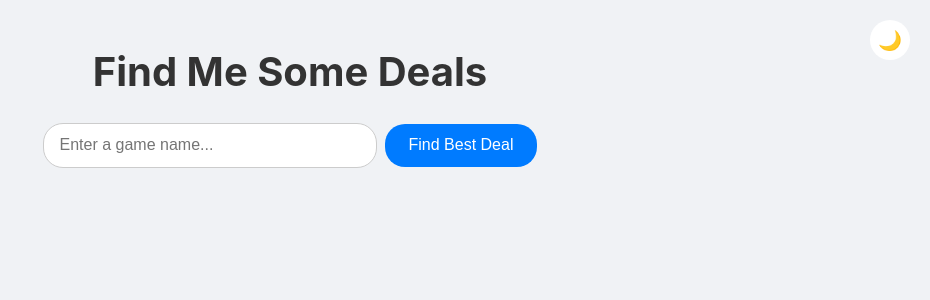
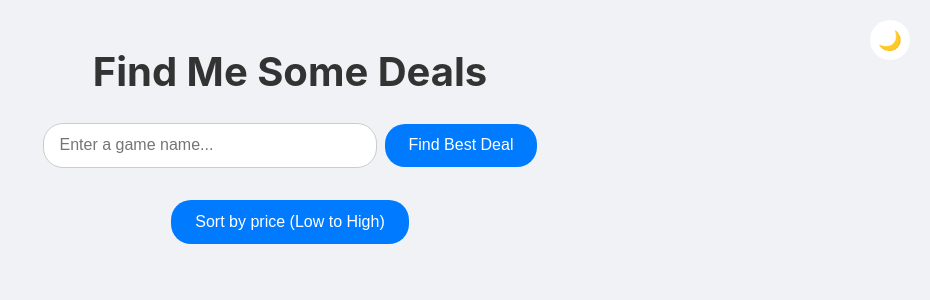
Before and after one commit to lucinho17/find-me-deals, a React (Vite) app: page / in a window 1280 px wide. Shown: the top 300 px of the page, without its empty margins (350-1280 px from the left). Built offline with nearby package versions, Linux system fonts and the light colour scheme.

Commit message:
sorting by price

```diff
--- a/src/App.jsx
+++ b/src/App.jsx
@@ -150,6 +150,8 @@ function App() {
   const [gameName, setGameName] = useState('');
   const [gameData, setGameData] = useState([]);
   const [theme, setTheme] = useState('light');
+  const [order, setOrder] = useState('asc');
+
 
   const toggleTheme = () => {
     setTheme(theme === 'light' ? 'dark' : 'light');
@@ -166,10 +168,33 @@ function App() {
         if (data.length === 0) {
           alert("No deals found for this game. Please try another title.");
         }
+
         setGameData(data);
+
       });
 
   }
+
+
+  function toggleOrder() {
+    setOrder(order === 'asc' ? 'desc' : 'asc');
+  }
+
+
+  function sortAsc() {
+    toggleOrder();
+
+    if(order === 'asc') {
+      const sortedData = [...gameData].sort((a, b) => parseFloat(a.cheapest) - parseFloat(b.cheapest));
+      setGameData(sortedData);
+    }
+    else {
+      const sortedData = [...gameData].sort((a, b) => parseFloat(b.cheapest) - parseFloat(a.cheapest));
+      setGameData(sortedData);
+    }
+  }
+
+
 
   return (
     <ThemeProvider theme={theme === 'light' ? lightTheme : darkTheme}>
@@ -184,7 +209,11 @@ function App() {
             <label htmlFor='game' style={{ display: 'none' }}>Game Name:</label>
             <SearchInput type='text' id='game' name='game' value={gameName} onChange={(e) => setGameName(e.target.value)} placeholder="Enter a game name..." />
             <SearchButton onClick={catchDeal}>Find Best Deal</SearchButton>
+
           </Header>
+
+          <SearchButton onClick={sortAsc}>Sort by price{order === 'asc' ? ' (Low to High)' : ' (High to Low)'}</SearchButton>
+
 
           <GameList>
             {gameData.map((game) => (
```
